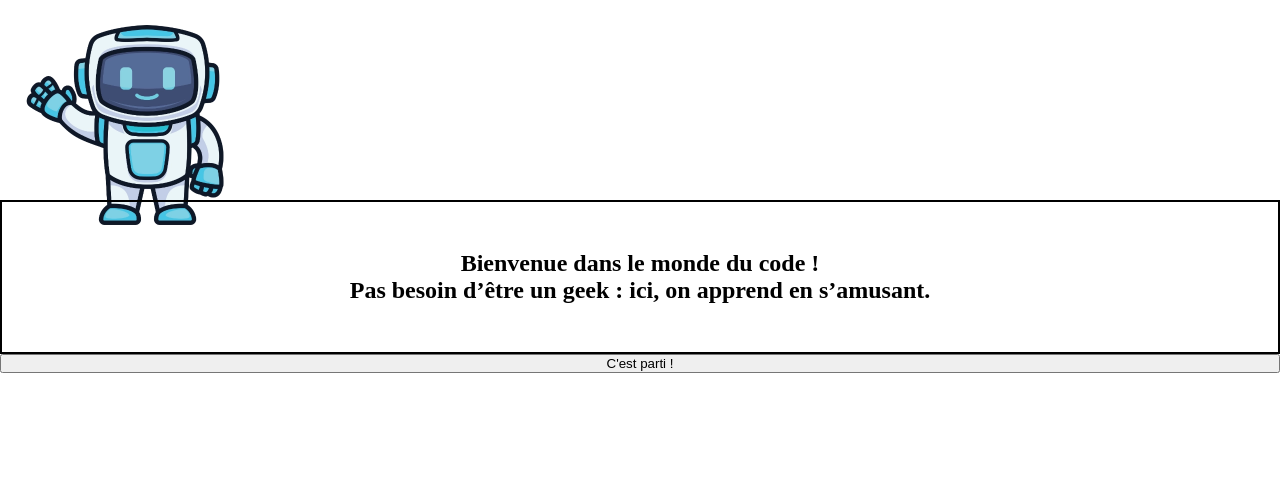
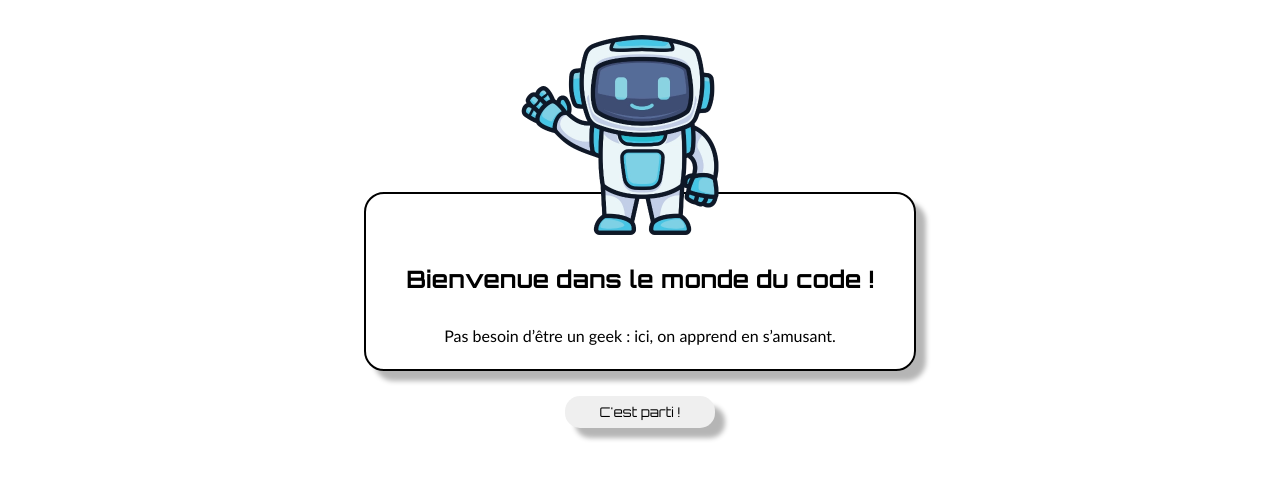
Before and after one commit to Sunnysmilen/Codeasy, a React (Vite) app in the folder client/: page / in a window 1280 px wide. Shown: the top 478 px of the page. Built offline with nearby package versions, Linux system fonts and the light colour scheme.

Commit message:
HomePage done

```diff
--- a/client/index.html
+++ b/client/index.html
@@ -3,6 +3,7 @@
   <head>
     <meta charset="UTF-8" />
     <link rel="icon" type="image/svg+xml" href="/vite.svg" />
+    <link href="https://fonts.googleapis.com/css2?family=Montserrat:ital,wght@0,100..900;1,100..900&family=Orbitron:wght@400..900&family=Source+Sans+3:ital,wght@0,200..900;1,200..900&display=swap" rel="stylesheet">
     <meta name="viewport" content="width=device-width, initial-scale=1.0" />
     <title>Codeasy</title>
   </head>
--- a/client/src/App.tsx
+++ b/client/src/App.tsx
@@ -1,10 +1,10 @@
+import { Outlet } from "react-router";
 import "./App.css";
-import HomePage from "./pages/HomePage/HomePage";
 
 function App() {
   return (
     <>
-      <HomePage />
+      <Outlet />
     </>
   );
 }
--- a/client/src/main.tsx
+++ b/client/src/main.tsx
@@ -7,6 +7,7 @@ import { RouterProvider, createBrowserRouter } from "react-router";
 
 // Import the main app component
 import App from "./App";
+import HomePage from "./pages/HomePage/HomePage";
 
 // Import additional components for new routes
 // Try creating these components in the "pages" folder
@@ -21,7 +22,14 @@ import App from "./App";
 const router = createBrowserRouter([
   {
     path: "/", // The root path
-    element: <App />, // Renders the App component for the home page
+    element: <App />,
+    children: [
+      {
+        index: true,
+        element: <HomePage />,
+      },
+    ],
+    // Renders the App component for the home page
   },
   // Try adding a new route! For example, "/about" with an About component
 ]);
--- a/client/src/pages/HomePage/HomePage.css
+++ b/client/src/pages/HomePage/HomePage.css
@@ -1,15 +1,41 @@
 .homepage-container {
   display: flex;
   flex-direction: column;
-
+  align-items: center;
   text-align: center;
+  padding: 2rem;
   img {
     height: auto;
     width: 250px;
+    margin-top: -184px;
+    margin-right: 40px;
   }
   section {
     border: solid black 2px;
-    padding: 3rem;
-    margin-top: -50px;
+    border-radius: 20px;
+    box-shadow: 10px 10px 5px 0px rgba(0, 0, 0, 0.29);
+    margin-top: 160px;
+    padding: 0rem 1.5rem 0rem 1.5rem;
+  }
+  button {
+    margin-top: 25px;
+    padding: 0.5rem 1rem;
+    border-radius: 15px;
+    width: 150px;
+    border: none;
+    box-shadow: 10px 10px 5px 0px rgba(0, 0, 0, 0.29);
+    font-family: "Orbitron", sans-serif;
+
+    &:hover {
+      background-color: #fde929;
+    }
   }
 }
+.homepage-container h1 {
+  font-family: "Orbitron", sans-serif;
+  padding: 0 1rem 2rem 1rem;
+}
+.homepage-container p {
+  padding: 0 1.5rem 1.5rem 1.5rem;
+  font-family: "Calibri", sans-serif;
+}
--- a/client/src/pages/HomePage/HomePage.tsx
+++ b/client/src/pages/HomePage/HomePage.tsx
@@ -3,13 +3,13 @@ import "./HomePage.css";
 function HomePage() {
   return (
     <div className="homepage-container">
-      <img
-        src="/image-accueil.webp"
-        alt="Robot souhaitant la bienvenue d'un signe de la main"
-      />
       <section>
+        <img
+          src="/image-accueil.webp"
+          alt="Robot souhaitant la bienvenue d'un signe de la main"
+        />
         <h1>Bienvenue dans le monde du code ! </h1>
-        <h2>Pas besoin d’être un geek : ici, on apprend en s’amusant.</h2>
+        <p>Pas besoin d’être un geek : ici, on apprend en s’amusant.</p>
       </section>
       <button type="button">C'est parti !</button>
     </div>
```
